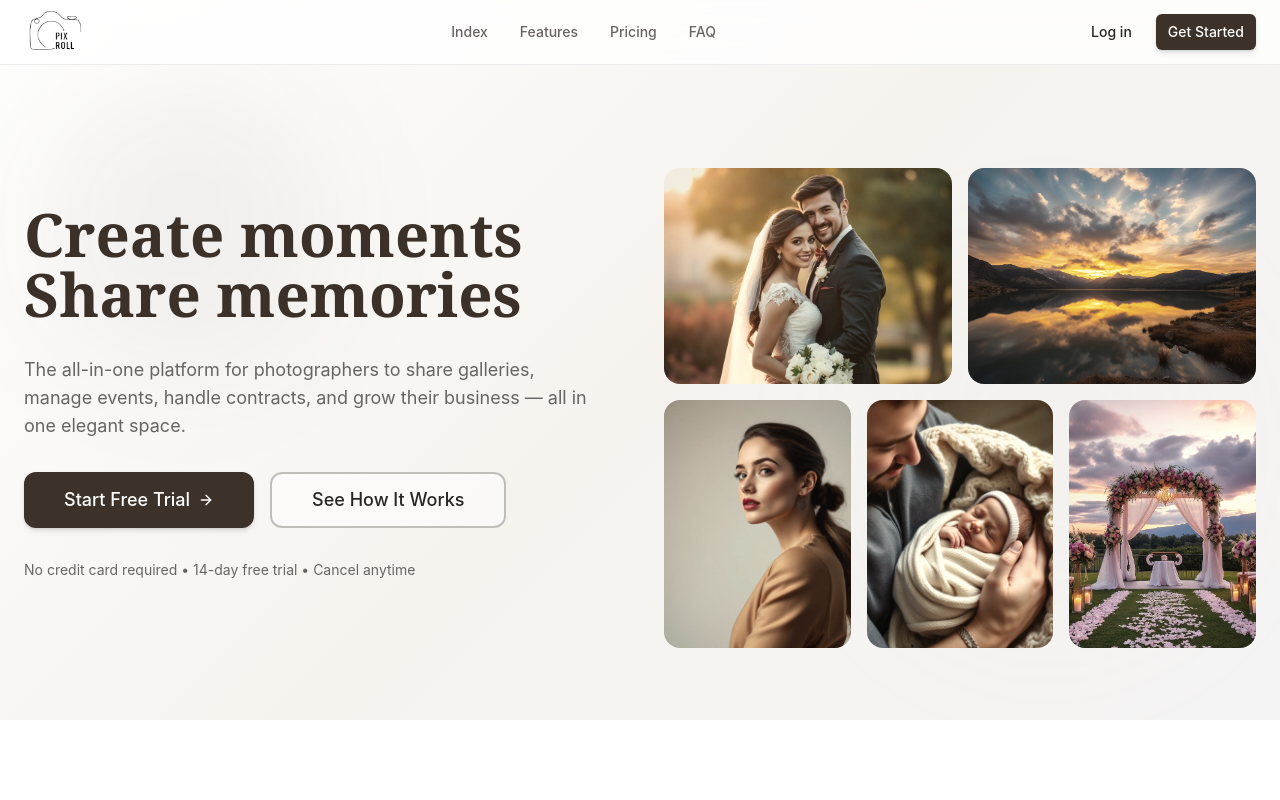
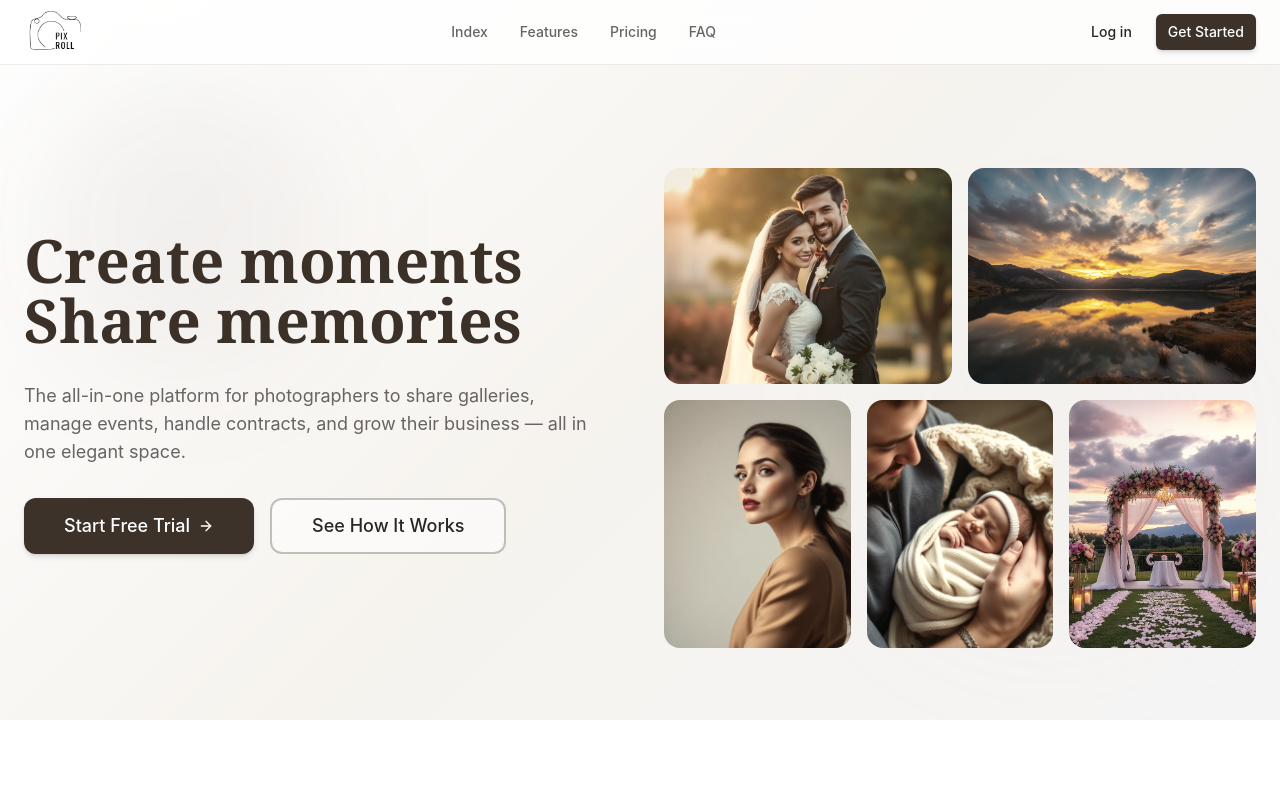
Before and after one commit to shirazar3-sys/bloom-lens-hub, a React (Vite) app: page / in a window 1280 px wide. Shown: the top 800 px of the page. Built offline with nearby package versions, Linux system fonts and the light colour scheme; the HTML template or start-up script is replaced by a standard one.

Commit message:
Code edited in Lovable Code Editor
Edited UI in Lovable

```diff
--- a/src/components/home/HeroSection.tsx
+++ b/src/components/home/HeroSection.tsx
@@ -45,10 +45,6 @@ const HeroSection = () => {
                 See How It Works
               </Button>
             </div>
-
-            <p className="text-sm text-muted-foreground animate-fade-up animation-delay-400">
-              No credit card required • 14-day free trial • Cancel anytime
-            </p>
           </div>
 
           {/* Right content - Photo Grid Collage */}
```
